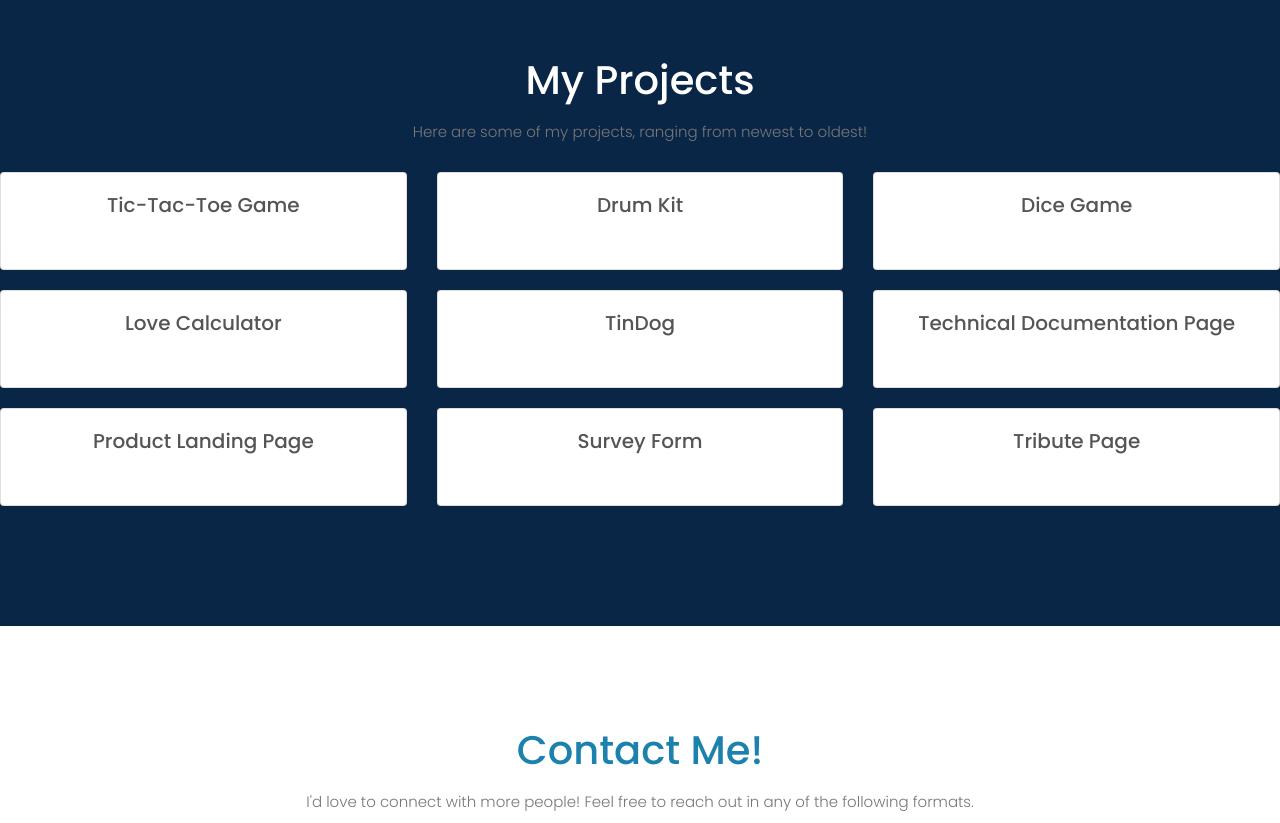
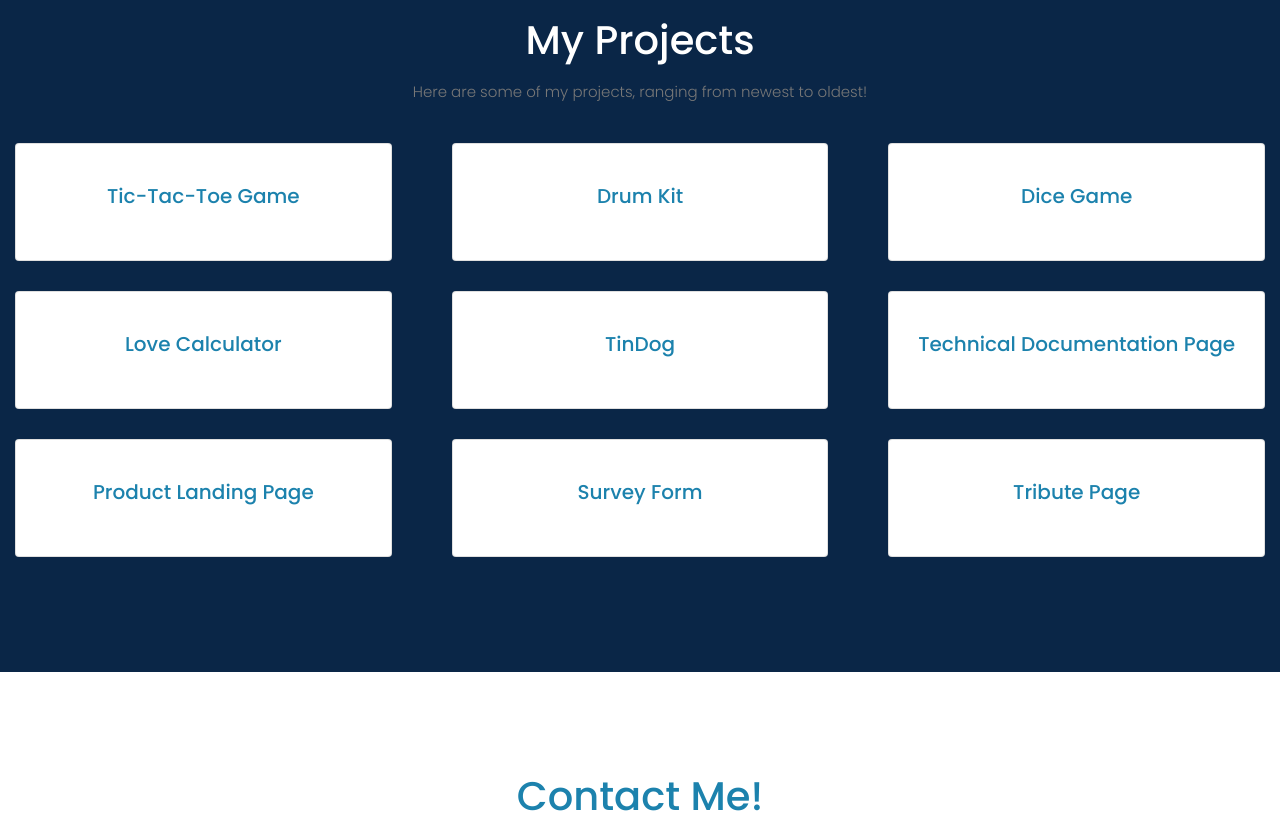
Before and after one commit to Npcodes1/My-website, a plain HTML site: page index.html in a window 1280 px wide. Shown: the part 1600-2423 px from the top of the page. Drawn offline with nearby package versions, Linux system fonts and the light colour scheme.

Commit message:
Project edits

```diff
--- a/style.css
+++ b/style.css
@@ -111,10 +111,10 @@ p {
 .about-me {
     display: flex;
     justify-content: space-between;
-    width: 40%;
+    width: 80%;
     margin: auto;
     text-align: center;
-    background: #1C82AD;
+    background-color: #1C82AD;
     border-radius: 10px;
     padding: 20px;
     box-sizing: border-box;
@@ -233,8 +233,6 @@ p {
     }
 }
 
-
-
 /* Projects Section */
 
 #projects {
@@ -251,13 +249,17 @@ p {
     color: #fff;
 }
 
+.col {
+    margin: 15px;
+}
+
+.card {
+    padding-top: 20px;
+}
+
 .card-text,
 .card-title {
-    color: #555;
-}
-
-.row {
-    margin: 20px;
+    color: #1C82AD;
 }
 
 /* Footer Section */
```
